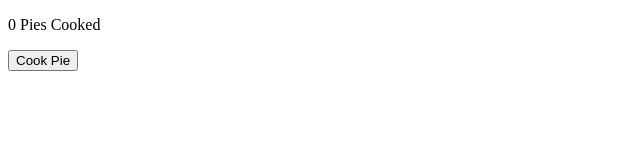
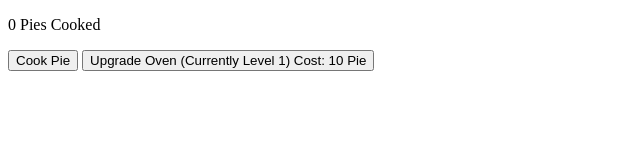
Before and after one commit to real2dev/Pie-Cooker, a plain HTML site: page index.html in a window 1280 px wide. Shown: the whole page, without its empty margins (0-640 px from the left). Drawn offline with Linux system fonts and the light colour scheme.

Commit message:
Update index.html

```diff
--- a/index.html
+++ b/index.html
@@ -7,6 +7,7 @@
   <body>
     <p id="pieCooked">0 Pies Cooked</p>
     <button onclick="cookPie()">Cook Pie</button>
+    <button onclick="buyPiePerClick()" id="perClickUpgrade">Upgrade Oven (Currently Level 1) Cost: 10 Pie</button>
     <script src="main.js" charset="utf-8" type="text/javascript"></script>
   </body>
 </html>
```
